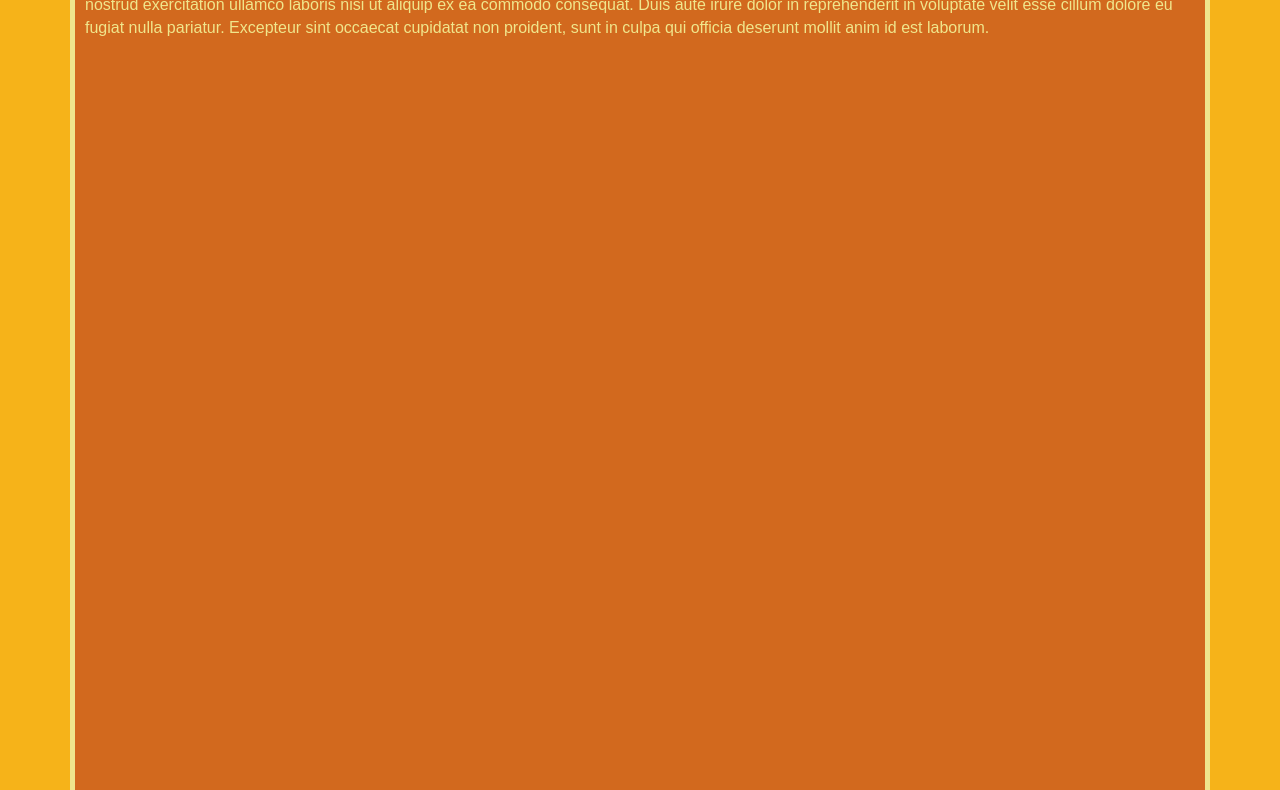
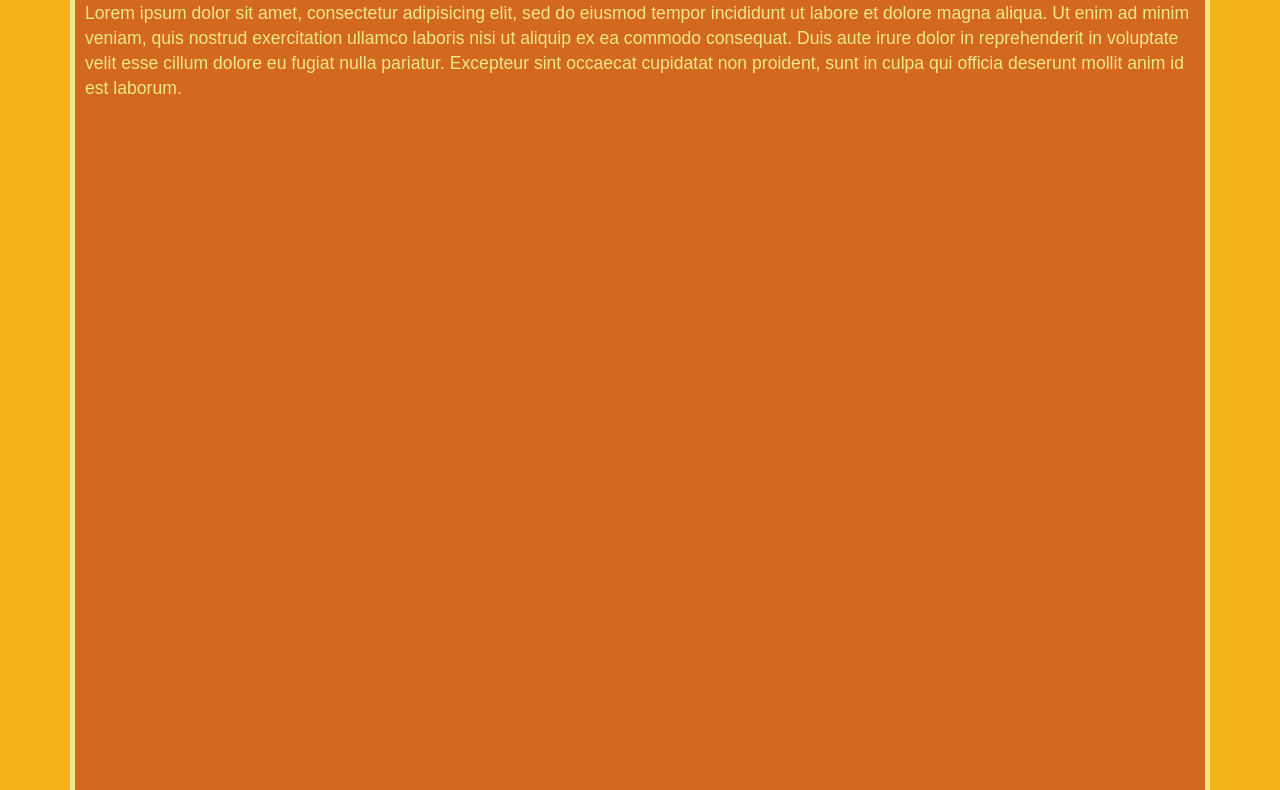
Before and after one commit to RubyNewbie/Assignments, a plain HTML site: page module3_solution/index.html in a window 1280 px wide. Shown: the part 312-1102 px from the top of the page. Drawn offline with nearby package versions, Linux system fonts and the light colour scheme; a script that the page names is missing; a web font is replaced by a local one.

Commit message:
more padding on content

```diff
--- a/module3_solution/css/styles.css
+++ b/module3_solution/css/styles.css
@@ -62,7 +62,7 @@ body {
   font-weight: bold;
 
   font-size: 1.2em;
-  font-size: 4vw;
+  font-size: 3vw;
   margin-top: 1px;
   margin-bottom: 0;
   padding-top: 10px;
@@ -105,7 +105,8 @@ div .col-lg-12 p, div .col-md-12 p, div .col-sm-12 p, div .col-xs-12 p {
   border-width: 5px;
   border-radius: 10px;
   padding: 10px;
-  padding-top: 40px;
+  padding-top: 70px;
+  font-size: 1.1em;
 }
 #chicken-category #beef-category #sushi-category {
   font-weight: bold;
```
